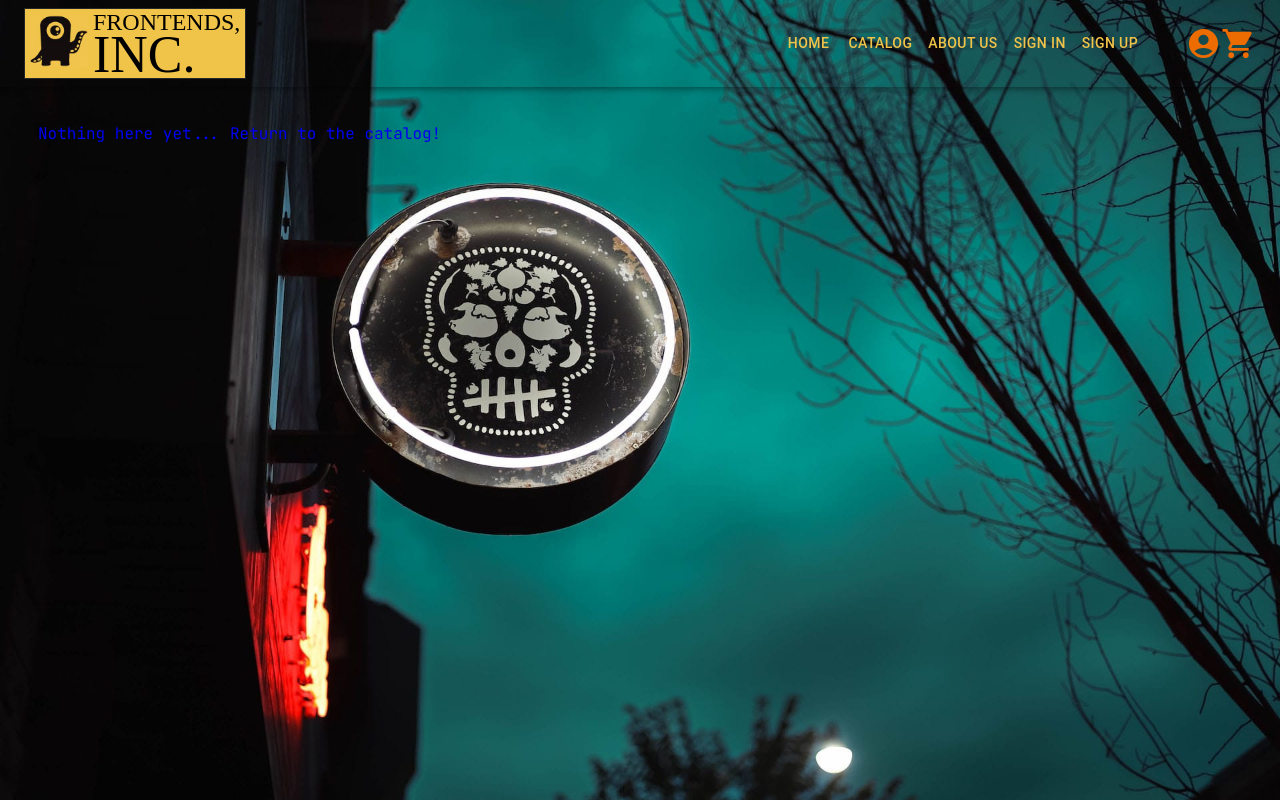
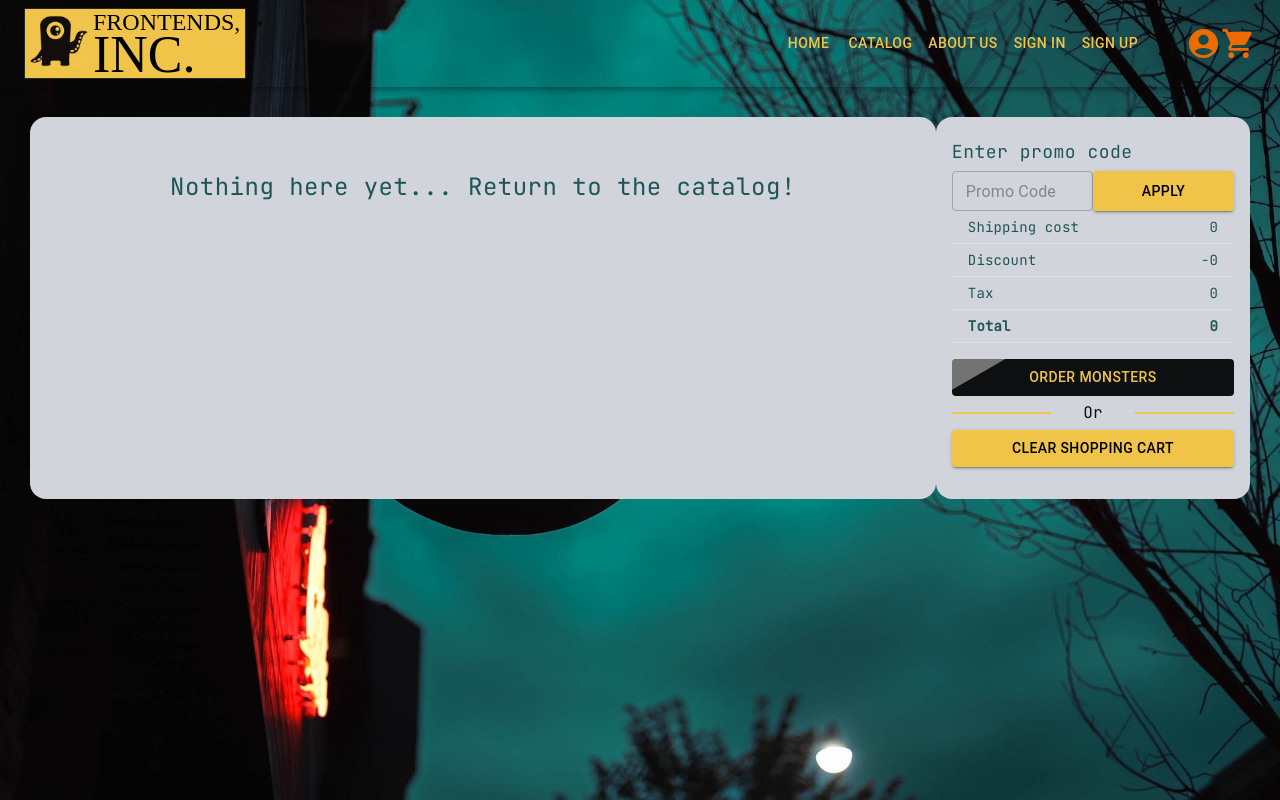
Before and after one commit to maximiloi/eCommerce-Application, a React (Vite) app in the folder monster-shop/: page /cart in a window 1280 px wide. Built offline with nearby package versions, Linux system fonts and the light colour scheme; a web font is replaced by a local one; what @commercetools/sdk-client-v2 would draw is missing.

Commit message:
feat: add cart components

```diff
--- /dev/null
+++ b/monster-shop/src/components/PromoCodeBar/PromoCodeBar.tsx
@@ -0,0 +1,64 @@
+import { useForm, Controller, SubmitHandler } from 'react-hook-form';
+import { InputAdornment, TextField } from '@mui/material';
+import ClearIcon from '@mui/icons-material/Clear';
+import ColoredBtn from '../ColoredBtn/ColoredBtn';
+import { PromoCodeProps, PromoInputType } from '../../types/inputProps';
+
+function PromoCodeBar({ setPromoCode }: PromoCodeProps) {
+  const {
+    control,
+    handleSubmit,
+    reset,
+    formState: { isDirty },
+  } = useForm<PromoInputType>({
+    defaultValues: {
+      promoCode: '',
+    },
+    mode: 'onSubmit',
+  });
+
+  const onSubmit: SubmitHandler<PromoInputType> = (data) => {
+    if (data.promoCode) {
+      setPromoCode(data.promoCode);
+    }
+  };
+  return (
+    <form className="promo-input" onSubmit={handleSubmit(onSubmit)}>
+      <Controller
+        name="promoCode"
+        control={control}
+        render={({ field }) => (
+          <TextField
+            {...field}
+            variant="outlined"
+            placeholder="Promo Code"
+            size="small"
+            color="warning"
+            sx={{ width: [0.8, 0.6, 0.5] }}
+            InputProps={{
+              endAdornment: (
+                <InputAdornment
+                  position="end"
+                  style={{
+                    display: isDirty ? 'flex' : 'none',
+                    cursor: 'pointer',
+                  }}
+                  onClick={() => {
+                    reset();
+                  }}
+                >
+                  <ClearIcon />
+                </InputAdornment>
+              ),
+            }}
+          />
+        )}
+      />
+      <ColoredBtn className="btn" type="submit" variant="contained">
+        Apply
+      </ColoredBtn>
+    </form>
+  );
+}
+
+export default PromoCodeBar;
--- a/monster-shop/src/index.scss
+++ b/monster-shop/src/index.scss
@@ -12,6 +12,7 @@
 @import './sass/components/buttons';
 
 /* pages */
+@import './sass/pages/cartPage';
 @import './sass/pages/catalogPage';
 @import './sass/pages/login-form';
 @import './sass/pages/productPage';
--- a/monster-shop/src/pages/CartPage.tsx
+++ b/monster-shop/src/pages/CartPage.tsx
@@ -1,24 +1,75 @@
 import { useState } from 'react';
-import { Box } from '@mui/material';
+import { NavLink } from 'react-router-dom';
+import {
+  Box,
+  Button,
+  Table,
+  TableBody,
+  TableCell,
+  TableRow,
+} from '@mui/material';
+import PromoCodeBar from '../components/PromoCodeBar/PromoCodeBar';
+import ColoredBtn from '../components/ColoredBtn/ColoredBtn';
 import '../sass/pages/_cartPage.scss';
-import { NavLink } from 'react-router-dom';
 
 function CartPage() {
-  const [isEmpty, setIsEmpty] = useState(true);
+  const [isEmpty] = useState(true); // setIsEmpty
+  const [promoCode, setPromoCode] = useState<string>('');
 
+  console.log(promoCode);
   return (
-    <Box className="cart" sx={{ display: 'flex' }}>
+    <Box
+      className="cart"
+      sx={{ display: 'flex', flexDirection: { xs: 'column', sm: 'row' } }}
+    >
       <Box
         className="cart__content"
         sx={{ flexGrow: 1, width: { sm: 'calc(100% - 200px)' }, p: 1 }}
       >
         {isEmpty && (
-          <NavLink to="/catalog">
+          <NavLink to="/catalog" className="cart__link">
             Nothing here yet... Return to the catalog!
           </NavLink>
         )}
       </Box>
-      <Box component="aside" className="cart__aside" sx={{ flexGrow: 0 }} />
+      <Box component="aside" className="cart__aside" sx={{ flexGrow: 1 }}>
+        <h4 className="cart__subtitle">Enter promo code</h4>
+        <PromoCodeBar setPromoCode={setPromoCode} />
+        <Table className="cart__calculate" size="small">
+          <TableBody>
+            <TableRow>
+              <TableCell>Shipping cost</TableCell>
+              <TableCell align="right">0</TableCell>
+            </TableRow>
+            <TableRow>
+              <TableCell>Discount</TableCell>
+              <TableCell align="right">-0</TableCell>
+            </TableRow>
+            <TableRow>
+              <TableCell>Tax</TableCell>
+              <TableCell align="right">0</TableCell>
+            </TableRow>
+            <TableRow className="total">
+              <TableCell>Total</TableCell>
+              <TableCell align="right">0</TableCell>
+            </TableRow>
+          </TableBody>
+        </Table>
+        <Box className="cart__action">
+          <Button className="btn order" fullWidth type="button">
+            Order monsters
+          </Button>
+          <span className="divider">Or</span>
+          <ColoredBtn
+            type="button"
+            variant="contained"
+            fullWidth
+            disabled={false}
+          >
+            Clear Shopping Cart
+          </ColoredBtn>
+        </Box>
+      </Box>
     </Box>
   );
 }
--- a/monster-shop/src/sass/pages/_cartPage.scss
+++ b/monster-shop/src/sass/pages/_cartPage.scss
@@ -0,0 +1,89 @@
+@use '../abstracts/variables';
+@use '../abstracts/mixins';
+.cart {
+  & > * {
+    padding: 1rem;
+    border-radius: 1rem;
+    background-color: variables.$color-light-s;
+  }
+
+  &__link {
+    display: block;
+    padding: 3rem 0;
+    text-align: center;
+    color: variables.$color-background;
+    transition: all 0.3s ease;
+    @include mixins.typography(400, 24px, 28px, 0.5px);
+
+    &:hover {
+      font-weight: bolder;
+    }
+  }
+
+  &__subtitle {
+    margin: 0.5rem 0;
+    color: variables.$color-background;
+    @include mixins.typography(400, 18px, 22px, 0.5px);
+  }
+
+  .promo-input {
+    display: flex;
+    flex-wrap: wrap;
+
+    & > * {
+      flex: 1 1 50%;
+    }
+  }
+
+  &__calculate {
+    & td {
+      color: variables.$color-background;
+      font-family: variables.$font-base;
+    }
+    .total {
+      & > * {
+        font-weight: bold;
+      }
+    }
+  }
+
+  &__action {
+    padding: 1rem 0;
+
+    .divider {
+      margin: 0.5rem 0;
+      text-align: center;
+      color: variables.$color-dark-l;
+      display: block;
+      position: relative;
+      &:after,
+      &:before {
+        content: '';
+        width: 35%;
+        height: 0.1rem;
+        display: inline-block;
+        background-color: variables.$color-text;
+        position: absolute;
+        top: calc(50% - 0.05rem);
+      }
+      &:before {
+        left: 0;
+      }
+      &:after {
+        right: 0;
+      }
+    }
+    .order {
+      background-color: variables.$color-dark-l;
+      color: variables.$color-text;
+
+      &:hover {
+        background-color: variables.$color-dark-l;
+        box-shadow:
+          0px 2px 4px -1px rgba(0, 0, 0, 0.2),
+          0px 4px 5px 0px rgba(0, 0, 0, 0.14),
+          0px 1px 10px 0px rgba(0, 0, 0, 0.12);
+      }
+    }
+  }
+}
```
Also changed, not shown: monster-shop/src/types/inputProps.ts (+8 -0 lines).
